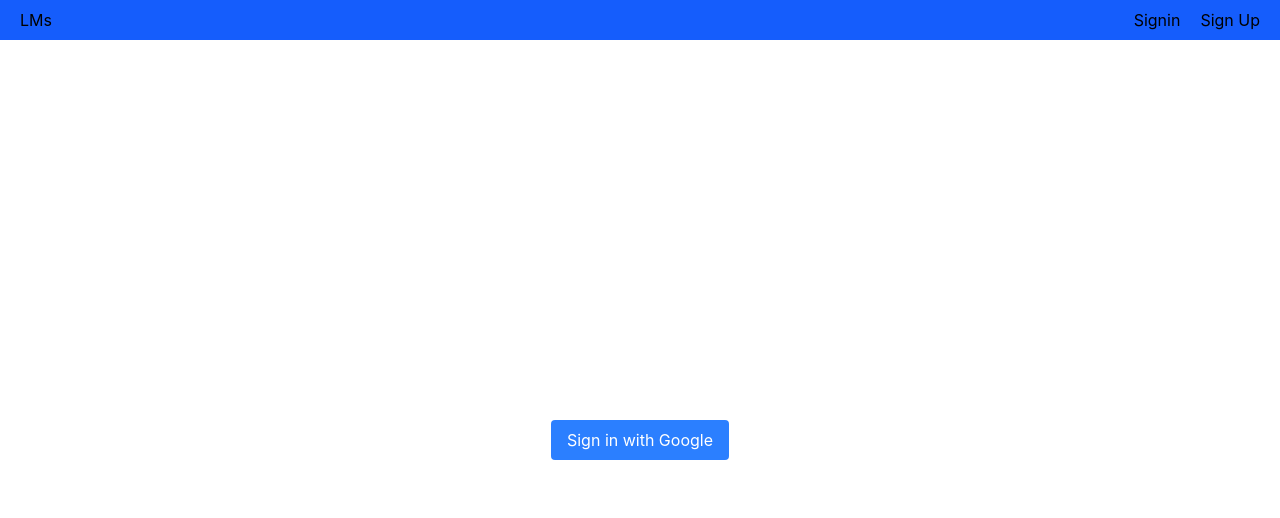
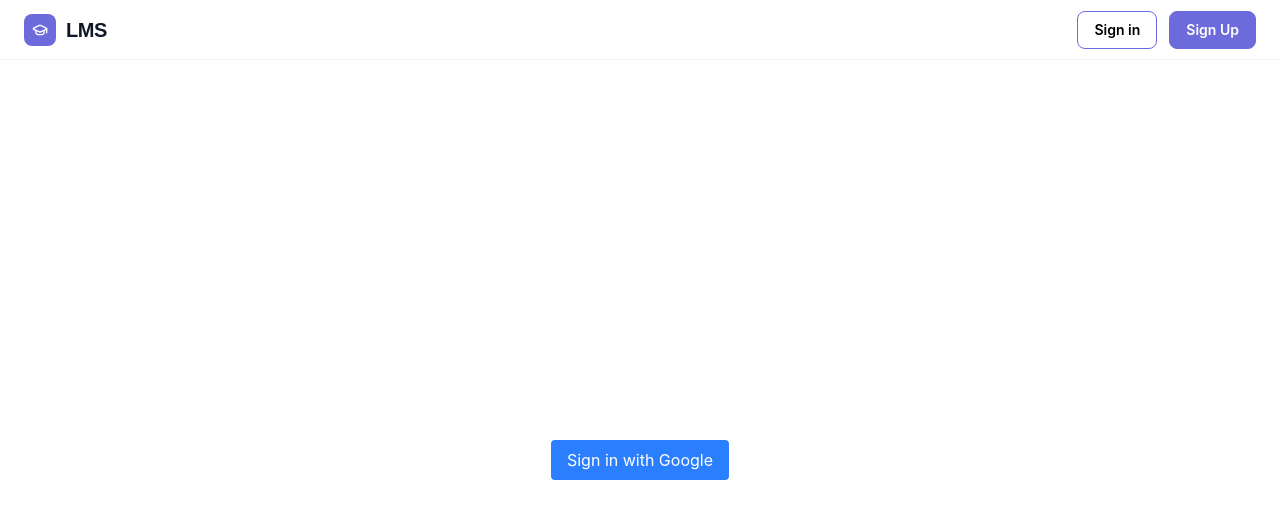
Before and after one commit to gopalbhn/LMS, a React (Vite) app: page /signin in a window 1280 px wide. Shown: the top 518 px of the page. Built offline with nearby package versions, Linux system fonts and the light colour scheme; no server answers.

Commit message:
Add more files

```diff
--- a/package.json
+++ b/package.json
@@ -12,6 +12,7 @@
   "dependencies": {
     "@clerk/clerk-react": "^4.18.0",
     "@tailwindcss/vite": "^4.3.0",
+    "lucide-react": "^1.16.0",
     "react": "^19.2.6",
     "react-dom": "^19.2.6",
     "react-router-dom": "^7.15.1",
--- a/src/component/NavBar.jsx
+++ b/src/component/NavBar.jsx
@@ -2,6 +2,7 @@ import React from 'react'
 import { useNavigate } from 'react-router-dom'
 import {useAuth } from "@clerk/clerk-react";
 import { useState, useEffect } from 'react';
+import { GraduationCap } from 'lucide-react';
 const NavBar =  () => {
     const navigate = useNavigate();
     const { getToken } = useAuth();
@@ -21,23 +22,21 @@ const NavBar =  () => {
     }
 
   return (
-    <div className='h-10 w-full px-5 bg-blue-600 flex items-center justify-between'>
-        <div>
-            LMs
+    <div className='h-15 w-full px-6 flex items-center justify-between border-b border-gray-100'>
+        <div className='flex items-center gap-2.5 '>
+
+        <div className='h-8 w-8 bg-[#6D6BDB] rounded-lg flex items-center justify-center'>
+            <GraduationCap className='h-4 w-4 text-white'/>
         </div>
-        <div className='flex items-center gap-5'>
-            {loggedIn ? (
-                <>
-                <button onClick={()=>navigate('/profile')}>Profile</button>
-                <button onClick={handleSignout}>Sign Out</button>
-                </>
-
-            ) : (
-                <>
-                    <button onClick={()=>navigate('/signin')}>Signin</button>
-                    <button onClick={()=>navigate('/signup')}>Sign Up</button>
-                </>
-            )}
+        <div className='font-bold text-gray-900 text-xl tracking-tight ' style={{fontFamily:"'Outfit',sans-serif"}}>LMS</div>
+        </div>
+        <div className=' flex items-center gap-3'>
+            <button className='px-4 py-2 text-sm font-semibold border border-[#6D6BDB]  hover:bg-[#6D6BDB] hover:text-white hover:cursor-pointer rounded-lg'>
+                Sign in
+            </button>
+            <button className='px-4 py-2 text-sm font-semibold border bg-[#6D6BDB] text-white rounded-lg hover:bg-white hover:border-b border-[#6D6BDB] hover:text-[#6D6BDB] hover:cursor-pointer'>
+                Sign Up
+            </button>
         </div>
     </div>
   )
--- a/src/pages/Landing.jsx
+++ b/src/pages/Landing.jsx
@@ -1,16 +1,50 @@
+import {  ArrowRight, MoveRight } from "lucide-react";
 
-
-const Landing = () => {
-  return (
-    <div className="h-full w-full px-1">
-      <div className="h-[80vh] w-full flex ">
-        <div>
-          Welcome to LMS
+const Landing = () => (
+  <div className="h-full w-full relative">
+    <div className="h-screen bg-cover bg-center  relative bg-[linear-gradient(120deg,rgba(0,0,0,0.85)_0%,rgba(0,0,0,0.5)_60%,rgba(0,0,0,0.2)_100%),url('https://images.unsplash.com/photo-1522202176988-66273c2fd55f?w=1200&h=700&fit=crop&auto=format')]">
+      <div className="max-w-6xl px-8 py-28 mx-auto">
+        <div className=" w-55 px-3 py-1.5 mb-6 border border-[#6d6bdb] rounded-xl text-white text-xs font-bold bg-[#6D6BDB30] flex gap-2 items-center">
+          <span className="h-1.5 w-1.5 rounded-full bg-[#6D6BDB] animate-pulse"></span>
+          <span>Live Classes Are Going On</span>
+        </div>
+        <div className=" text-5xl text-white font-bold mb-6">
+          Learn from the best.<br></br>
+          <span className="text-[#a5a3f0]"> Teach</span> the rest.
+        </div>
+        <p className="text-gray-300 text-lg  max-w-xl mb-8 leading-relaxed">
+          EduFlow brings instructors, learners, and institutions together in one powerful platform — with live classes, rich course content, and smart progress tracking.
+        </p>
+        <div className="flex items-center gap-3">
+          <button className="px-6 py-3.5 text-white font-bold text-sm flex items-center gap-2 bg-[#6D6BDB] rounded-xl hover:opacity-90 hover:cursor-pointer">
+            Start learning <ArrowRight />
+          </button>
+          <button className="px-5 py-3.5  font-bold text-sm text-white border  rounded-xl   border-white/30 hover:bg-white/10 hover:cursor-pointer">
+              Sign In
+          </button>
         </div>
       </div>
+    </div>
 
+    <div className="max-w-full p-8 py-20">
+      <div className="mx-auto flex-col gap-2">
+          <div className="text-3xl font-bold text-gray-900 m-3 text-center">Everything you need to learn & Teach</div>
+          <p className="text-gray-500 text-base max-w-xl mx-auto text-center" style={{fontFamily:"'Outfit',sans-serif"}}>A complete ecosystem for modern education from live streaming to graded assignments</p>
+      </div>
+      <div className="grid grid-cols-3 gap-6">
+        {Features.MAP(f=>(
+          <div className="bg-white border border-gray-100 rounded-2xl p-6 hover:shadow-md transition-shadow group">
+            <div className="w-10 h-10 rounded-xl flex items-center ">
+              <f.icon className="w-5 h-10 text-[#6D6BDB] " />
+            </div>
+            <h3 className="font-bold text-gray-900 yrcy-nsdr mb-2">
+
+            </h3>
+          </div>
+        ))}
+      </div>
     </div>
-  )
-}
+  </div>
+);
 
-export default Landing
+export default Landing;
```
Also changed, not shown: src/index.css (line endings or trailing spaces), 1 other file (tests, documents, lock files or other folders).
